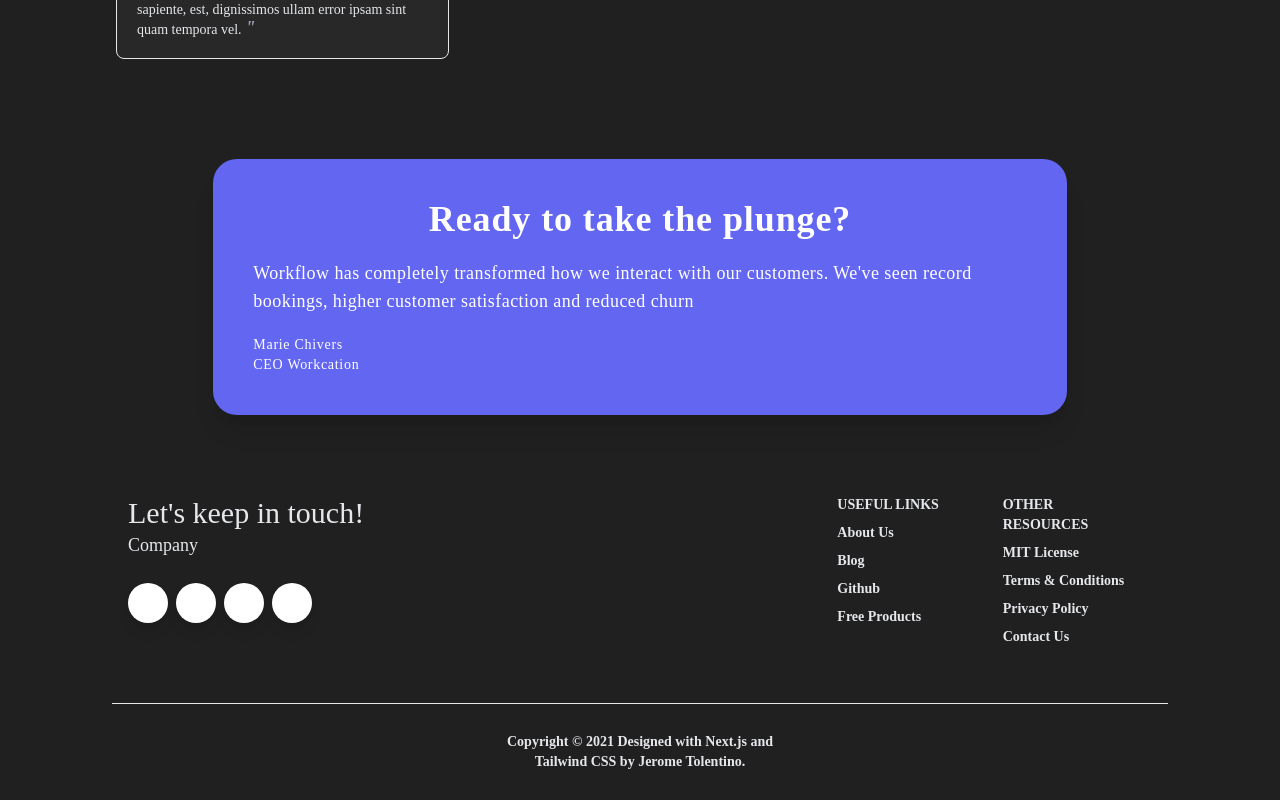
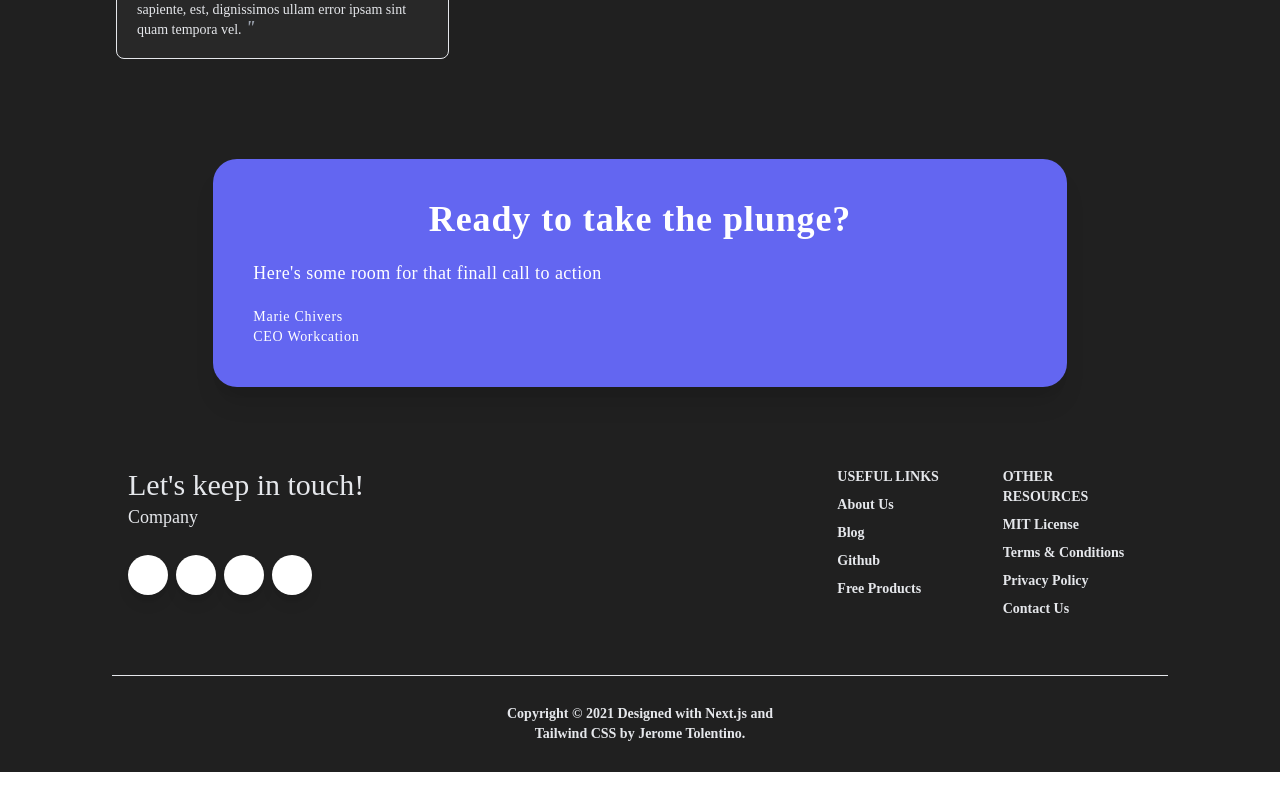
Before and after one commit to synerjay/landing-page-template-nextjs, a Next.js app: page / in a window 1280 px wide. Shown: the part 6526-7326 px from the top of the page. After the commit the page ends 7298 px from the top, so only its background shows below. Built offline with nearby package versions, Linux system fonts and the light colour scheme.

Commit message:
changed the action

```diff
--- a/comps/Action.js
+++ b/comps/Action.js
@@ -8,9 +8,7 @@ const Action = () => {
           Ready to take the plunge?
         </h1>
         <h2 class='font-normal tracking-wide text-lg text-white'>
-          Workflow has completely transformed how we interact with our
-          customers. We've seen record bookings, higher customer satisfaction
-          and reduced churn
+          Here's some room for that finall call to action
         </h2>
         <div class='flex flex-col'>
           <backquotes class='font-normal text-white text-sm tracking-wider'>
```
